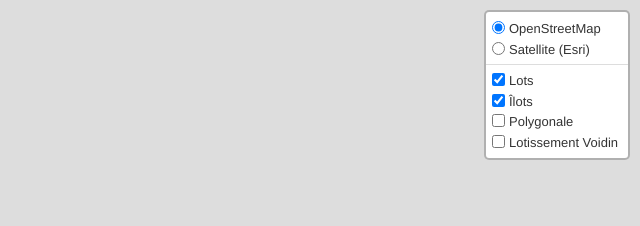
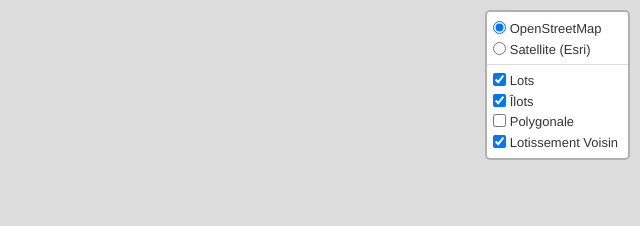
Before and after one commit to AngeOrel/Patrick, a plain HTML site: page docs/index.html in a window 1280 px wide. Shown: the top 226 px of the page, 640-1280 px from the left. Drawn offline with nearby package versions, Linux system fonts and the light colour scheme.

Commit message:
.Vrai Geojson et lot voiz

```diff
--- a/docs/index.html
+++ b/docs/index.html
@@ -98,7 +98,7 @@
         }
 
         // Afficher la date de dernière mise à jour
-        fetch('../data/processed/lots.geojson?v=' + Date.now())
+        fetch('./data/processed/lots.geojson?v=' + Date.now())
             .then(response => response.headers.get('last-modified'))
             .then(date => {
                 if (date) {
--- a/docs/js/config.js
+++ b/docs/js/config.js
@@ -64,7 +64,7 @@ const CONFIG = {
       attribution: 'reference'
     },
     Lot_V: {
-      name: 'Lotissement Voidin',
+      name: 'Lotissement Voisin',
       url: './data/processed/LOTISSEMENT_APPROUVE.geojson',
       style: {
         color: '#959595ff',
@@ -72,7 +72,7 @@ const CONFIG = {
         fillOpacity: 0.05,
         fillColor: '#959595ff'
       },
-      visible: false,
+      visible: true,
       attribution: 'Support'
     }
   },
```
